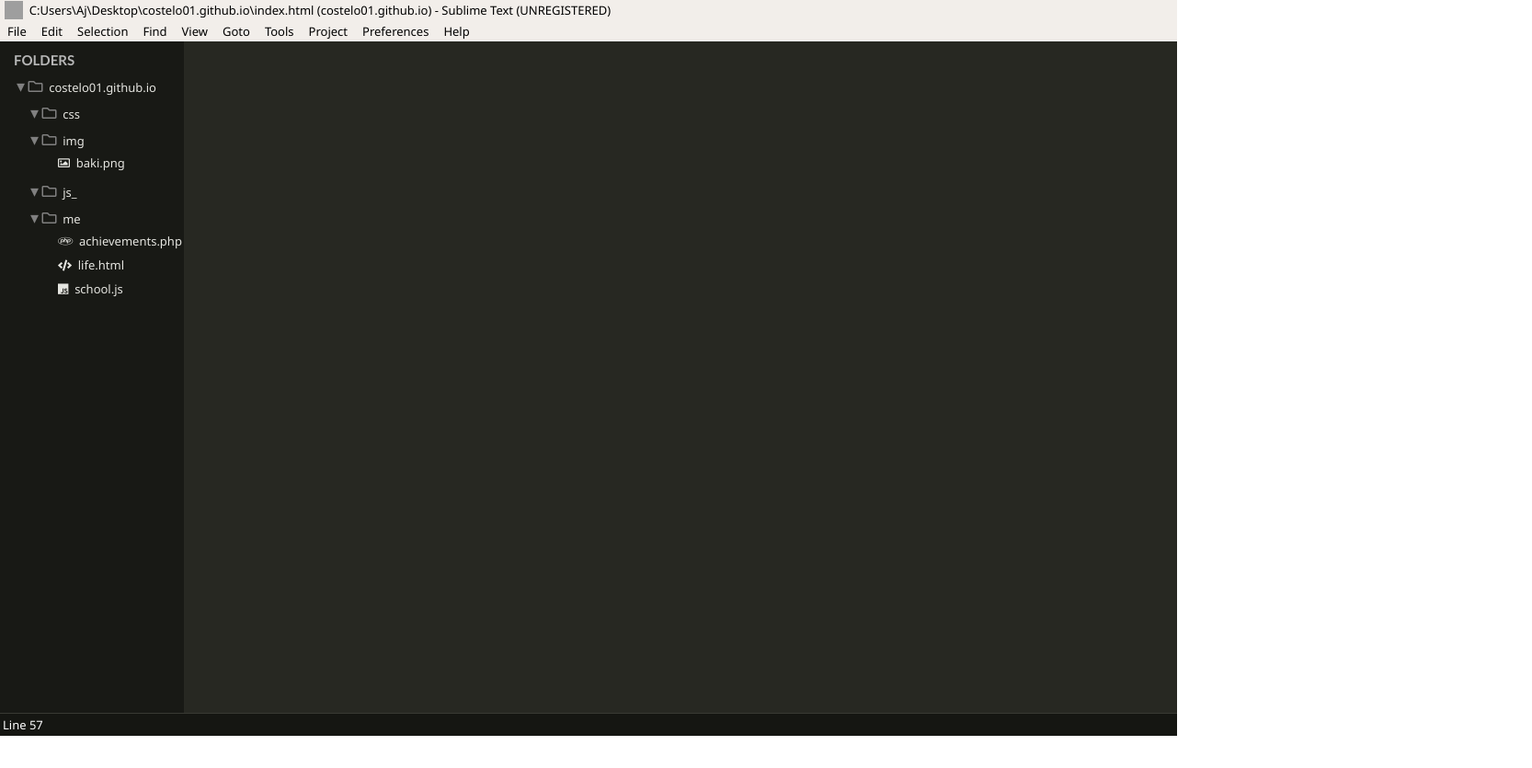
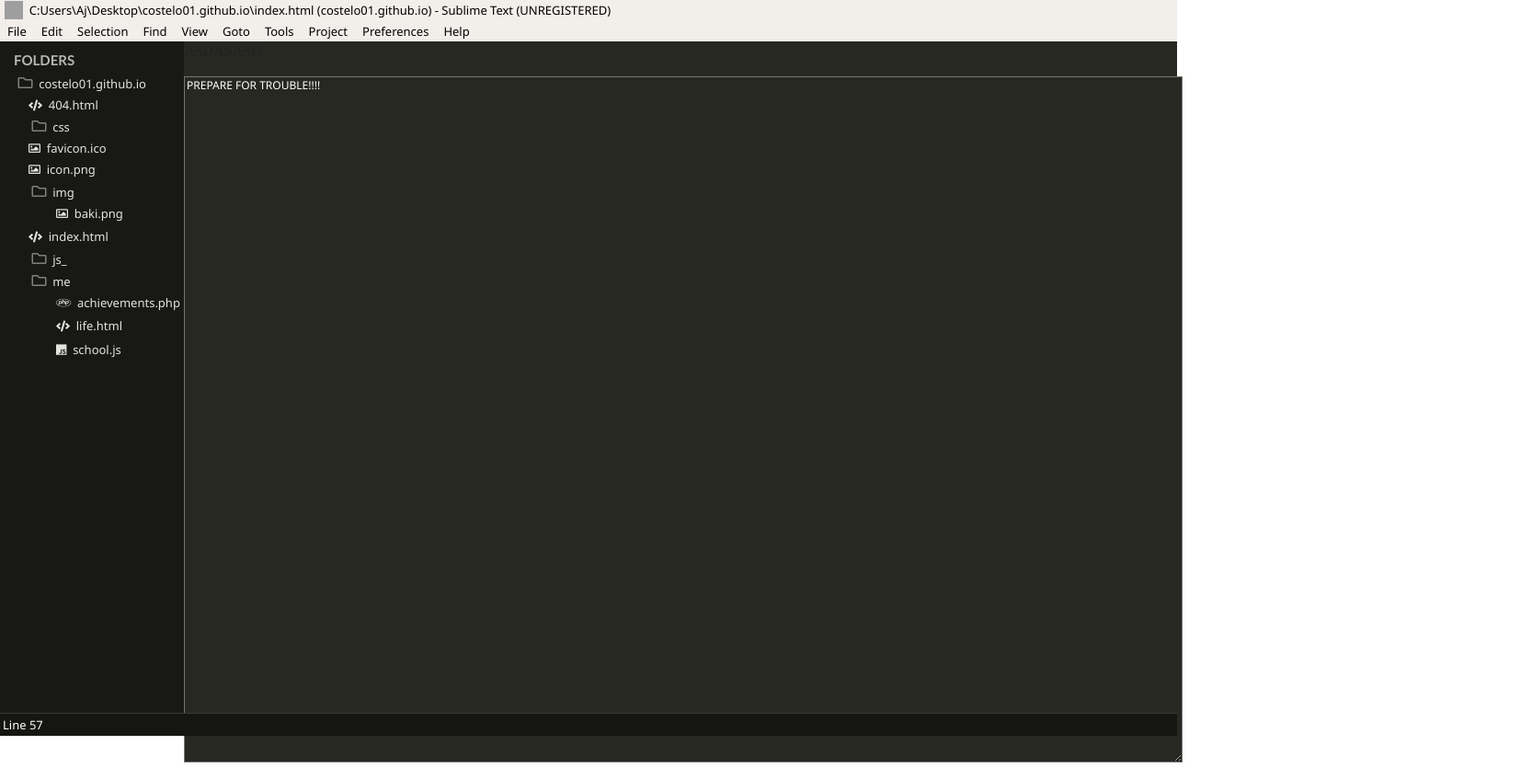
Before and after one commit to costelo01/costelo01.github.io, a plain HTML site: page index.html in a window 1280 px wide. Shown: the whole page at 92% size, 1666 px wide, since content can reach past the window. Before the commit the page ends 800 px from the top, so only its background shows below. Drawn offline with nearby package versions, Linux system fonts and the light colour scheme; grey boxes are pictures that could not be loaded.

Commit message:
file dir | textarea

```diff
--- a/css/main.css
+++ b/css/main.css
@@ -161,6 +161,21 @@ footer{
     margin-left: 200px;
     background: #272822;
 }
+
+textarea{
+    font-family: Segoe UI;
+    font-size: 12px;
+    color: white;
+    margin-top: 15px;
+    position: relative;
+    max-height: 100%;
+    height: 100%;
+    width: 100%;
+    background: #272822;
+}
+
+
+
 .window {
     margin-bottom: -1px;
     background-color: #f2eeea;
@@ -239,7 +254,10 @@ li{
     display: inline-block;
 }
 
-
+.bind-event {
+    padding-bottom: 1.5px;
+    padding-top: 1.5px;
+}
 /*li:hover > .dropdown-content {display: block;}*/
 
 .line .line1 .line2 .line3 .line4 {margin: 0; padding: 0;}
@@ -260,7 +278,7 @@ hr {margin-right: 3px; margin-bottom: -22px; margin-top: -17px;}
 
 p {font-family: Segoe UI; font-size: 13px; color:#e5e5e0; text-transform: lowercase;
 font-weight: normal; background-color: transparent; border: 1px solid transparent; width: 200vh !important;
-top: 0; bottom: 0; margin: 2px; padding-left: 30px; }
+top: 0; bottom: 0; margin: 2px; padding-left: 30px; margin: 0}
 
 p:hover {  cursor:context-menu; background-color: #272822; }
 
--- a/js/main.js
+++ b/js/main.js
@@ -9,7 +9,7 @@ var vard = 'index.html'
 
 jQuery('.window').html("<span id='text'><img width = '20' height = '20'"+
 "src='https://ih1.redbubble.net/image.428914186.0177/flat,800x800,075,f.u1.jpg'> &nbsp"+
-"C:Users\\Aj\\Desktop\\costelo01.github.io\\"+vard+" (costelo01.github.io) - Sublime Text (UNREGISTERED)</span>");
+"C:Users\\Aj\\Desktop\\costelo01.github.io\\<span id='varvar'>"+vard+"</span> (costelo01.github.io) - Sublime Text (UNREGISTERED)</span>");
 
 
 //dropdown menu
@@ -46,10 +46,11 @@ jQuery('.content').html('<div class = "parent" >'+
     'font-family: Trebuchet MS; text-transform: uppercase; font-size: 15px; cursor: context-menu;">Folders</span>'+
 '<div class="file-folder" style="z-index: -1;"></div>'+  //file folder
 '</div>'+
-'<div class = "child">'+
-'<div ><div class="code-content"></div></div>'+
+'<div class = "child"><span id="magic-tabs">ASDASASD</span></div>'+
 '</div>'+
 '</div>');
+
+
 
 
 
@@ -83,13 +84,8 @@ let properties = {  //hope I can use this somewhere
 		tabs : 4
 }
 
-let me_add_something = {
-
-}
-
-let me_delete_something = {
-
-}
+var ah = $('textarea').height();
+var aw = $('textarea').width();
 
 let arrayLength = [[],[]]
 
@@ -136,6 +132,7 @@ const file_icons = {
   js : '<i class="fab fa-js"></i>',
   dotfiles : "",
   txtfiles : "",
+  ico: '<i class="far fa-image"></i>',
   png : '<i class="far fa-image"></i>',
   jpg : '<i class="far fa-image"></i>',
   html : '<i class="fas fa-code" style="font-size: 12px;"></i>',
@@ -148,8 +145,43 @@ const file_icons = {
 
 
 
+var func_ = function(a){
+
+   jQuery(a).on("click contextmenu", function(){
 
 
+        var lastClass = jQuery(this).attr('class').split(' ');
+
+        if(lastClass[3] == null){
+          jQuery('#varvar').text(jQuery(this).text().trim())
+        }
+        else{
+          jQuery('#varvar').text(lastClass[3]+"\\"+jQuery(this).text().trim())
+        }
+
+
+
+         jQuery(this).css('background-color','#464743')
+         jQuery(a).not(this).css('background-color', '')
+
+
+    })
+}
+
+var funk_ = function(b, ar){
+
+   jQuery(b).on('contextmenu', function(){
+        jQuery(this).bind("contextmenu",function(event) {
+          jQuery('.custom-menu').not(this).hide();
+          jQuery("<div class='custom-menu'></div>").append(ar)
+               .appendTo("body")
+               .css({top: event.pageY + "px", left: event.pageX + "px"});
+                func_(b)
+          }).bind("click" ,function(){
+              jQuery('.custom-menu').not(this).hide();
+          })
+      })
+}
 //<---- SIDEBAR FUNCTIONS PART I !! ----->
 
 const function__ = {
@@ -173,26 +205,16 @@ const function__ = {
     }
 
       //Right click function for folders
+      funk_(arg, ar)
 
-      jQuery(arg).on('contextmenu', function(){
-        jQuery(this).bind("contextmenu",function(event) {
-           jQuery('.custom-menu').not(this).hide();
-
-          //Got the code from this dude: https://stackoverflow.com/questions/4495626/making-custom-right-click-context-menus-for-my-web-app
-
-          jQuery("<div class='custom-menu'></div>").append(ar)
-               .appendTo("body")
-               .css({top: event.pageY + "px", left: event.pageX + "px"});
-          }).bind("click" , function(){
-              jQuery('.custom-menu').not(this).hide();
-          })
-      })
   },
   file:  function(arg){
 
     jQuery("body").on("click", function(){
         jQuery('.custom-menu').hide()
     })
+
+    func_(arg)
 
     const ar = [];
 
@@ -201,29 +223,18 @@ const function__ = {
     }
 
       //Right click function for folders
+      funk_(arg, ar)
+      func_(arg)
 
-      jQuery(arg).on('contextmenu', function(){
 
-        jQuery(this).bind("contextmenu",function(event) {
-
-          jQuery('.custom-menu').not(this).hide();
-          jQuery("<div class='custom-menu'></div>").append(ar)
-
-               .appendTo("body")
-               .css({top: event.pageY + "px", left: event.pageX + "px"});
-
-          }).bind("click" ,function(){
-
-              jQuery('.custom-menu').not(this).hide();
-
-          })
-      })
-  },
-  delete : function(){
 
 
   },
-  add : function(){
+  me_add_something : function(){
+
+
+  },
+  me_delete_something : function(){
 
 
   }
@@ -237,8 +248,13 @@ let folders_files = {
 
     "me" : {"school.js": "","achievements.php": "","life.html":""},
     "img" : {"baki.png": ""},
-    "css" : { },
-    "js_" : { }
+    "css" : {  },
+    "js_" : { },
+    "index.html" : { },
+    "404.html" : { },
+    "favicon.ico" : { },
+    "icon.png" : { },
+
 }
 
 // sort algo: https://stackoverflow.com/questions/5467129/sort-javascript-object-by-key
@@ -261,10 +277,11 @@ let ksort = function ( src ) {
 var spe_arrow_default = '▸';
 var spe_arrow_active = '▾';
 
-jQuery('<p class="binded-event mainfolder toggle"><span class="arrow" style="font-size: 18px;"></span>&nbsp<span class="icoo">'+file_icons.folder+'</span> &nbspcostelo01.github.io</p>').appendTo('.file-folder')
+jQuery('<p class="binded-event mainfolder toggle"><span class="arrow" style="font-size: 16px;"></span>&nbsp<span class="icoo">'+file_icons.folder+'</span> &nbspcostelo01.github.io</p>').appendTo('.file-folder')
 
 var c;
 var icon;
+var icon_;
 
 for(let i in ksort(folders_files)){
   const fol = []
@@ -284,19 +301,32 @@ for(let i in ksort(folders_files)){
           }
         }
 
-      fol.push('<div style="padding-left: 30px;"><p class="toggle subfolder bind-event '+i+'"><span class="">'+icon+'</span> &nbsp'+o+'<p></div>')
+      fol.push('<div><p class="toggle subfolder bind-event '+i+'" ><span style="padding-left: 30px;"><span><span class="">'+icon+'</span> &nbsp'+o+'<p></div>')
 
     }
 
-    jQuery('<p id="'+i+'" class="binded-event toggle subfolder"><span class="arrow" style="font-size: 18px;"></span>&nbsp<span class="icoo">'+file_icons.folder+'</span> &nbsp'+i+'</p>').appendTo('.file-folder')
+
+    let ac = i.split('.')
+
+    if(ac[1] != null){
+
+        for(let something_else in file_icons){
+          if(ac[1]  == something_else){
+              icon_ = file_icons[something_else]
+          }
+        }
+      jQuery('<p class="bind-event toggle subfolder"><span class="">'+icon_+'</span> &nbsp'+i+'</p>').appendTo('.file-folder')
+    }
+    else{
+      jQuery('<p id="'+i+'" class="binded-event toggle subfolder"><span class="arrow" style="font-size: 16px;"></span>&nbsp<span class="icoo">'+file_icons.folder+'</span> &nbsp'+i+'</p>').appendTo('.file-folder')
+    }
+
 
     jQuery('.file-folder').append(fol)
 
 }
 
 
-(jQuery('.toggle').is(':visible') || jQuery('.subfolder').is(':visible')) ? jQuery('.arrow').html(spe_arrow_active)  : jQuery('.arrow').html(spe_arrow_default)
-//(jQuery('.toggle').is(':visible') || jQuery('.subfolder').is(':visible')) ? jQuery('.icoo').html(file_icons.folder_o)  : jQuery('.icoo').html(file_icons.folder)
 
 //(arrow^active) formatting
 
@@ -340,3 +370,7 @@ function__.folder('.binded-event')
 function__.file('.bind-event')
 
 //<!--- end of sidebar functions part II --->
+
+//<! --- TEXTAREA EDITOR --- >
+
+jQuery('<textarea id="mylovelytexteditor">PREPARE FOR TROUBLE!!!!</textarea>').appendTo('.child')
```
